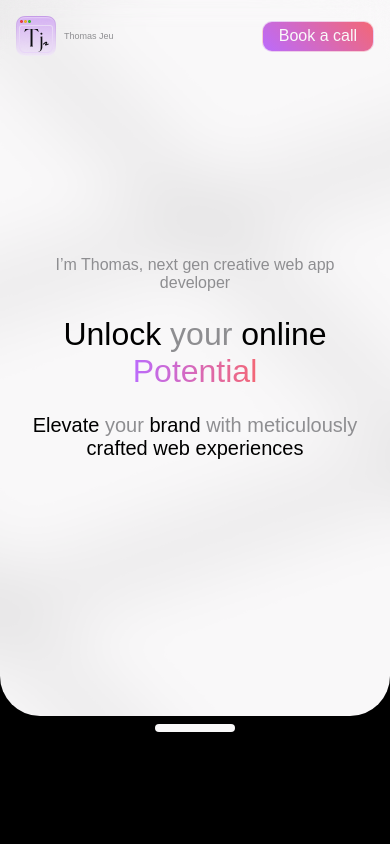
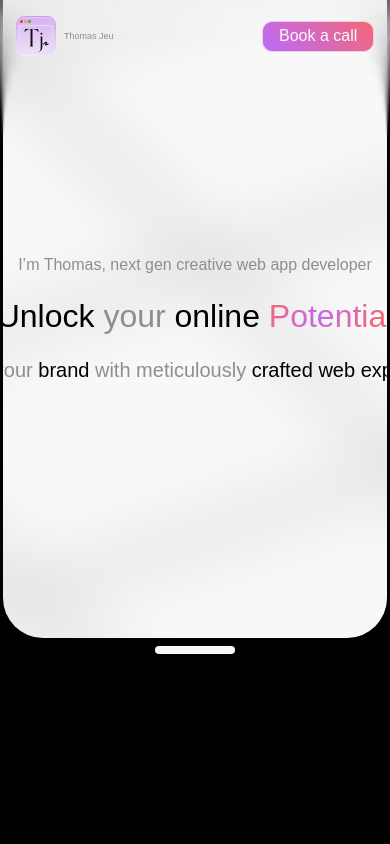
Before and after one commit to thomasjeu03/portfolio2024, a React (Vite) app: page / in a window 390 px wide. Shown: the top 844 px of the page. Built offline with nearby package versions, Linux system fonts and the light colour scheme; a web font is replaced by a local one.

Commit message:
animate Hero section

```diff
--- a/package.json
+++ b/package.json
@@ -13,9 +13,11 @@
     "@vercel/analytics": "^1.2.2",
     "@vercel/speed-insights": "^1.0.10",
     "framer-motion": "^7.7.2",
+    "locomotive-scroll": "^4.1.4",
     "lucide-react": "^0.344.0",
     "react": "^18.2.0",
     "react-dom": "^18.2.0",
+    "react-locomotive-scroll": "^0.2.2",
     "sass": "^1.56.2",
     "swiper": "^11.0.3"
   },
--- a/src/pages/home/Home.jsx
+++ b/src/pages/home/Home.jsx
@@ -1,24 +1,68 @@
 import './Home.scss';
-import {memo} from "react";
+import {memo, useEffect, useState} from "react";
 import { GalleryVerticalEnd } from 'lucide-react';
-import Hero from "./hero.jsx";
+import Hero from "./components/hero.jsx";
+import { motion } from "framer-motion";
 import logo from "../../assets/img/icon/favicon.png";
+import GrabPile from "./components/grabPile.jsx";
 
 function HomePage() {
+    const [scrollTop, setScrollTop] = useState(0);
+
+    useEffect(() => {
+        const handleScroll = () => {
+            setScrollTop(window.pageYOffset);
+        };
+        window.addEventListener('scroll', handleScroll);
+        return () => {
+            window.removeEventListener('scroll', handleScroll);
+        };
+    }, []);
+
     return (
         <div className="HomePage">
-            <nav className="maxWidth1400 dflexrow gapBetween p16">
+            <motion.nav
+                initial={{ opacity: 0, y: 60}}
+                animate={{ opacity: 1, y: 0}}
+                transition={{
+                    duration: 2,
+                    ease: "easeOut",
+                    delay: 1.6,
+                    type: "spring",
+                    bounce: 0.6
+                }}
+                className="maxWidth1400 dflexrow gapBetween p16">
                 <div className='dflexrow gap8 logo'>
                     <img src={logo} alt="Thomas Jeu" height={40}/>
-                    <p className='title-font regular18'>Thomas Jeu</p>
+                    <motion.p
+                        initial={{ opacity: 0, x: -15}}
+                        animate={{ opacity: 1, x: 0}}
+                        transition={{
+                            duration: 1,
+                            ease: "easeOut",
+                            delay: 2.6,
+                            type: "spring",
+                            bounce: 0.2
+                        }}
+                        className='title-font regular18'>Thomas Jeu</motion.p>
                 </div>
-                <a href='https://cal.com/thomas-jeu/cal-15'
+                <motion.a
+                    initial={{ rotate: 10 }}
+                    animate={{ rotate: 0 }}
+                    transition={{
+                        duration: 2,
+                        ease: "easeOut",
+                        delay: 1.6,
+                        type: "spring",
+                        bounce: 0.6
+                    }}
+                    href='https://cal.com/thomas-jeu/cal-15'
                    target='_blank'
                    rel='noopener'
                    className='CTA' >
                     Book a call
-                </a>
-            </nav>
+                </motion.a>
+            </motion.nav>
             <div className="gradient-blur gradient-blur--revert">
                 <div></div>
                 <div></div>
@@ -27,10 +71,9 @@ function HomePage() {
                 <div></div>
                 <div></div>
             </div>
-            <Hero />
-            <div className="grabZone">
-                <div className="pillule"></div>
-            </div>
+            <Hero scrollTop={scrollTop} />
+            <GrabPile scrollTop={scrollTop}/>
+
             <div className='dflexcolumn gap256 maxWidth1024' style={{ padding: '256px 16px' }}>
                 <h2 className='titre1 gray-200 w100 whitespace'>You have an <span className='white'>idea</span> to <span className='text-gradient'>highlight</span>, a new <span className='white'>web</span> <span className='white'>application</span> to design and develop, a <span className='white'>UX/UI</span> <span className='white'>system</span> to implement or just a <span className='white'>designer</span> <span className='white'>portfolio</span></h2>
                 <h3 className='titre2 dflexrow w100 gap16 nowrap gray-200'>
--- a/src/pages/home/Home.scss
+++ b/src/pages/home/Home.scss
@@ -7,8 +7,7 @@
   nav{
     position: fixed;
     top: 0;
-    left: 50%;
-    transform: translateX(-50%);
+    margin: auto;
     width: 100%;
     z-index: 1000;
     .logo{
@@ -23,6 +22,7 @@
     width: 100%;
     display: flex;
     align-items: center;
+    overflow: hidden;
     flex-direction: column;
     gap: var(--3m);
     background-repeat: no-repeat;
@@ -32,6 +32,9 @@
     background: var(--white);
     position: relative;
     border-radius: 0 0 40px 40px;
+    *{
+      width: max-content;
+    }
   }
   .grabZone{
     display: flex;
@@ -40,8 +43,9 @@
     padding: var(--1m);
     z-index: 1;
     width: 100%;
+    overflow: hidden;
     .pillule{
-      cursor: grab;
+      position: relative;
       width: var(--10m);
       height: var(--1m);
       border-radius: 8px;
--- /dev/null
+++ b/src/pages/home/components/grabPile.jsx
@@ -0,0 +1,24 @@
+import {memo} from "react";
+import { motion } from "framer-motion";
+
+const GrabPile = ({scrollTop}) => {
+
+    return (
+        <motion.div
+            initial={{ opacity: 0, scale: .6, y: -60}}
+            animate={{ opacity: 1, scale: 1, y: 0}}
+            transition={{
+                duration: 2,
+                ease: "easeOut",
+                delay: 0.6,
+                type: "spring",
+                bounce: 0.35
+            }}
+            className="grabZone"
+        >
+            <div style={{ width: `calc(80px - ${scrollTop * .08}px` }} className="pillule"></div>
+        </motion.div>
+    )
+}
+
+export default memo(GrabPile)
--- /dev/null
+++ b/src/pages/home/components/hero.jsx
@@ -0,0 +1,55 @@
+import {memo} from "react";
+import { motion } from "framer-motion";
+import bg from '../../../assets/img/hero.png'
+
+const Hero = ({scrollTop}) => {
+
+    return (
+        <motion.div
+            initial={{ opacity: 0, y: -130, scaleX: 1}}
+            animate={{ opacity: 1, y: 0, scaleX: 1}}
+            transition={{
+                duration: 1.5,
+                ease: "easeOut",
+                delay: 0.1
+            }}
+            className="hero" style={{ backgroundImage: `url(${bg})`, backgroundSize: 'cover', backgroundPosition: 'center', width: `calc(100vw - ${scrollTop * 2}px - 6px` }}>
+            <h1 className='sr-only'>Thomas Jeu creative web app developer</h1>
+            <motion.h4
+                initial={{ opacity: 0, rotate: -3, y: -30}}
+                animate={{ opacity: 1, rotate: 0, y: 0}}
+                transition={{
+                    duration: 2,
+                    ease: "easeOut",
+                    delay: 1,
+                    type: "spring",
+                    bounce: 0.7
+                }}
+                className='titre6 gray-300 alignCenter'>I’m Thomas, next gen creative web app developer</motion.h4>
+            <motion.h2
+                initial={{ opacity: 0, rotate: -3, y: -30}}
+                animate={{ opacity: 1, rotate: 0, y: 0}}
+                transition={{
+                    duration: 2,
+                    ease: "easeOut",
+                    delay: 0.6,
+                    type: "spring",
+                    bounce: 0.7
+                }}
+                className='titre1 black alignCenter'>Unlock <span className='gray-300'>your</span> online <span className='text-gradient'>Potential</span></motion.h2>
+            <motion.h3
+                initial={{ opacity: 0, rotate: 3, y: -30}}
+                animate={{ opacity: 1, rotate: 0, y: 0}}
+                transition={{
+                    duration: 2,
+                    ease: "easeOut",
+                    delay: 0.8,
+                    type: "spring",
+                    bounce: 0.7
+                }}
+                className='titre4 black alignCenter' style={{ maxWidth: '700px' }}>Elevate <span className='gray-300'>your</span> brand <span className='gray-300'>with meticulously</span> crafted web experiences</motion.h3>
+        </motion.div>
+    )
+}
+
+export default memo(Hero)
--- a/src/pages/home/hero.jsx
+++ /dev/null
@@ -1,16 +0,0 @@
-import {memo} from "react";
-import bg from './../../assets/img/hero.png'
-
-const Hero = () => {
-
-    return (
-        <div className="hero" style={{ backgroundImage: `url(${bg})` }}>
-            <h1 className='sr-only'>Thomas Jeu creative web app developer</h1>
-            <h4 className='titre6 gray-300 alignCenter'>I’m Thomas, next gen creative web app developer</h4>
-            <h2 className='titre1 black alignCenter'>Unlock <span className='gray-300'>your</span> online <span className='text-gradient'>Potential</span></h2>
-            <h3 className='titre4 black alignCenter' style={{ maxWidth: '700px' }}>Elevate <span className='gray-300'>your</span> brand <span className='gray-300'>with meticulously</span> crafted web experiences</h3>
-        </div>
-    )
-}
-
-export default memo(Hero)
--- a/src/style/var/Class.scss
+++ b/src/style/var/Class.scss
@@ -38,7 +38,7 @@
   height: 20%;
   pointer-events: none;
   &--revert{
-    height: 80px;
+    height: 160px;
     inset: -1px -1px auto -1px;
     transform: rotate(180deg);
   }
@@ -222,9 +222,22 @@
   justify-content: flex-start;
 }
 .text-gradient{
-  background: linear-gradient(90deg, var(--secondary) 0%, var(--primary) 100%);
+  background: linear-gradient(125deg, var(--secondary) 0%, var(--primary) 50%, var(--secondary) 100%);
   -webkit-background-clip: text;
   -webkit-text-fill-color: transparent;
+  animation: shine 6s infinite linear;
+  animation-fill-mode: forwards;
+}
+@keyframes shine {
+  0% {
+    background-position: 0;
+  }
+  60% {
+    background-position: 300px;
+  }
+  100% {
+    background-position: 300px;
+  }
 }
 .nowhitespace{
   white-space: nowrap;
--- a/src/style/var/Font.scss
+++ b/src/style/var/Font.scss
@@ -130,13 +130,13 @@
     line-height: normal;
     font-family: var(--text-font);
     @media only screen and (max-width: 1100px){
-      font-size: ($size/1.2+px);
+      font-size: (calc($size/1.2)+px);
     }
     @media only screen and (max-width: 900px){
-      font-size: ($size/1.5+px);
+      font-size: (calc($size/1.5)+px);
     }
     @media only screen and (max-width: 600px){
-      font-size: ($size/2+px);
+      font-size: (calc($size/2)+px);
     }
   }
 }
```
Also changed, not shown: 1 other file (tests, documents, lock files or other folders).
